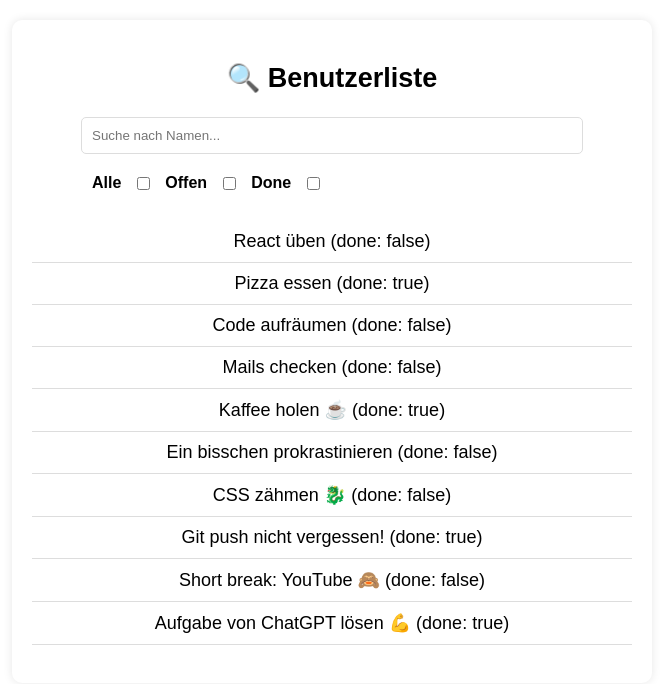
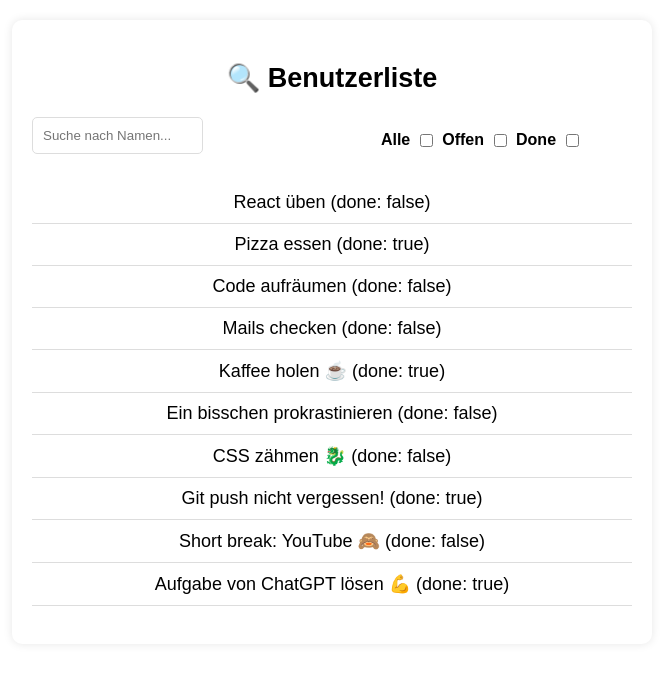
Before and after one commit to Lukas3162000/fun-storage, a React (Vite) app: page / in a window 1280 px wide. Shown: the top 684 px of the page, without its empty margins (308-971 px from the left). Built offline with nearby package versions, Linux system fonts and the light colour scheme.

Commit message:
kleine änderungen

```diff
--- a/src/App.css
+++ b/src/App.css
@@ -13,8 +13,13 @@ body{
   background: #fff;
 }
 
+.positioner{
+  display: grid;
+  grid-template-areas: "A A";
+}
+
 .InputField {
-  width: 80%;
+  width: 50%;
   padding: 10px;
   margin-bottom: 10px;
   border: 1px solid #ddd;
@@ -33,12 +38,12 @@ body{
 
 .CheckSpace{
   display: flex;
-  justify-content: flex-start;
+  justify-content: center	;
   justify-self: center;
-  width: 80%;
-  padding: 10px;
+  width: 50%;
+  padding: 0px;
   align-items: center;
-  gap: 12px;
+  gap: 6px;
   font-size: 1rem;
   font-weight: 600;
 }
--- a/src/App.jsx
+++ b/src/App.jsx
@@ -83,8 +83,8 @@ function App() {
   return (
     <div className="container">
       <h2>🔍 Benutzerliste</h2>
+      <div className="positioner">
       <input type="text" placeholder="Suche nach Namen..." value={searchTerm} onChange={eventHandler} className="InputField"/>
-
         <div className="CheckSpace">
           <label htmlFor="all">Alle</label>
           <input type="checkbox" id="all" name="alle_tasks" onChange={handleChange1} checked={isChecked1}/>
@@ -96,7 +96,7 @@ function App() {
           <input type="checkbox" id="done" name="done_tasks" onChange={handleChange3} checked={isChecked3}/>
 
         </div>
-
+      </div>
       <ul className="user-list">
         {filteredSearchTasks.map((tasks) => (
           <li key={tasks.id}>{tasks.text}</li>
```
Lines whose indentation alone changed are shown as unchanged.
